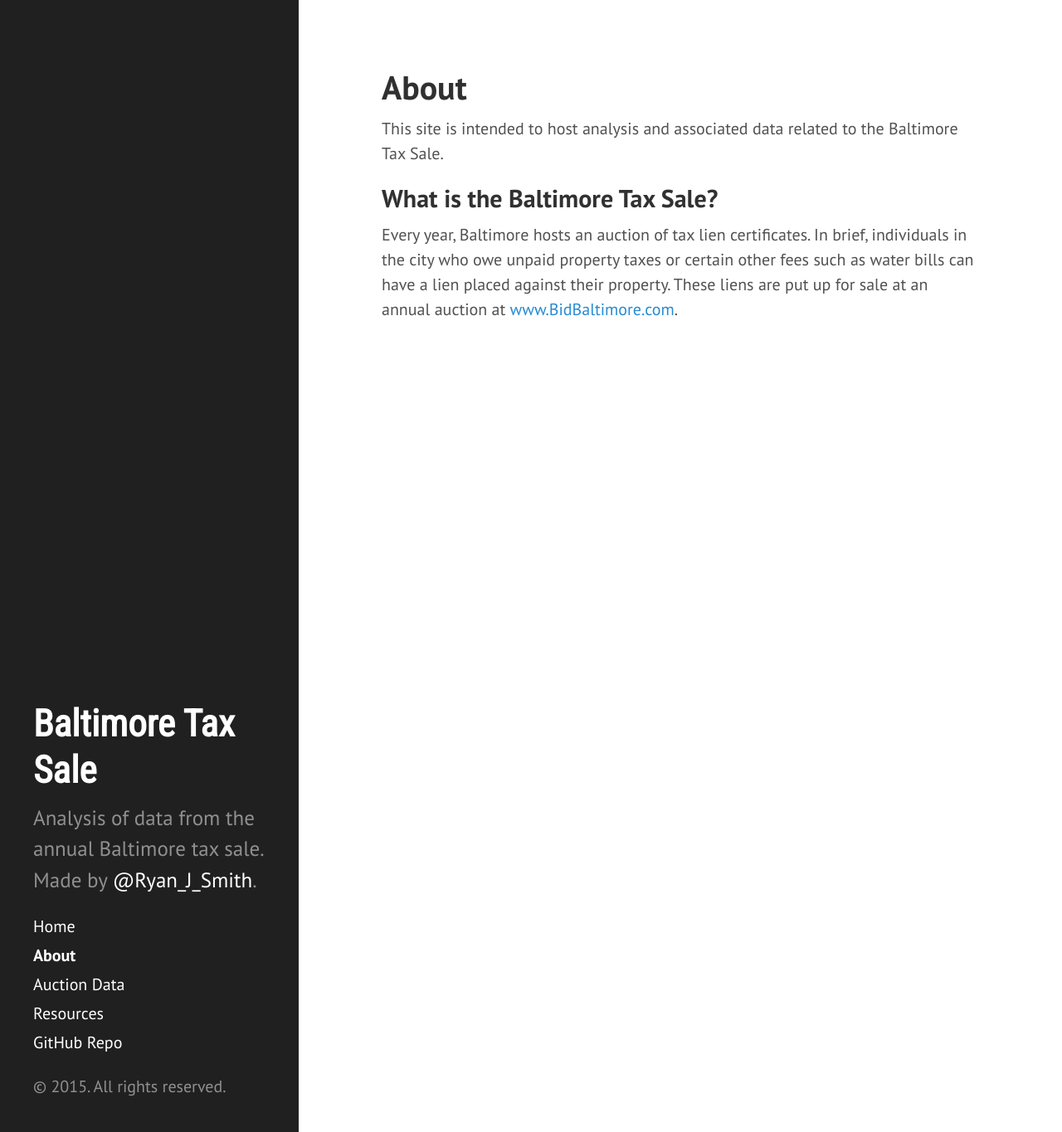
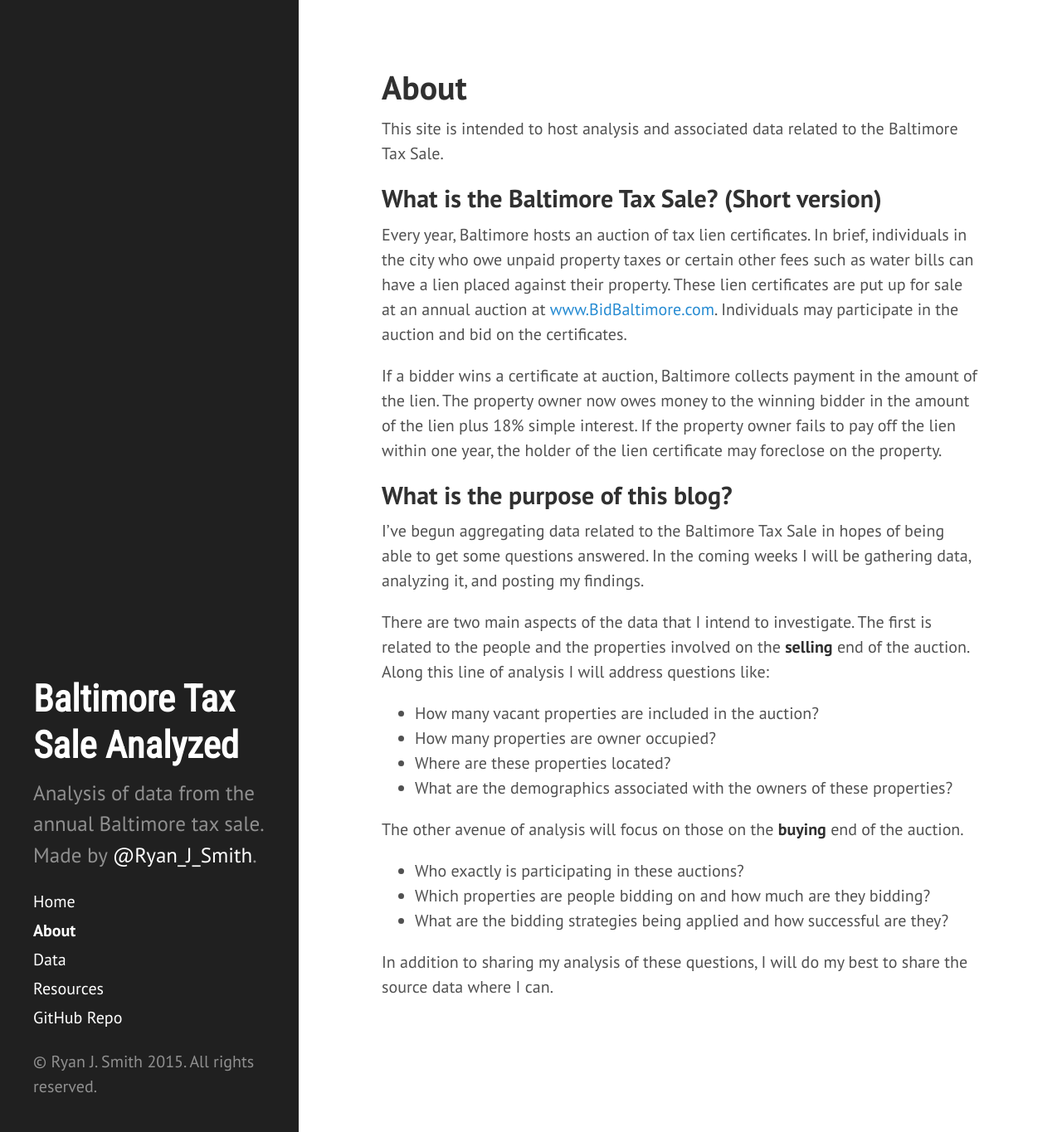
Before and after one commit to Ryan-J-Smith/baltimore-tax-sale, a Jekyll site: the page built from about.md, in a window 1280 px wide and 1365 px high. Shown: the whole window at 83% size. Built offline with Jekyll 4.4.1, drawn with Linux system fonts in a browser that asks for light colours; Markdown is read by kramdown in place of the engine named in the settings.

Commit message:
First site update

```diff
--- a/_config.yml
+++ b/_config.yml
@@ -7,7 +7,7 @@ permalink:        pretty
 relative_permalinks: true
 
 # Setup
-title:            Baltimore Tax Sale
+title:            Baltimore Tax Sale Analyzed
 tagline:          'Data and Analysis'
 description:      'Analysis of data from the annual Baltimore tax sale. Made by <a href="https://twitter.com/Ryan_J_Smith" target="_blank">@Ryan_J_Smith</a>.'
 url:              http://Ryan-J-Smith.github.io/baltimore-tax-sale/
--- a/_includes/sidebar.html
+++ b/_includes/sidebar.html
@@ -12,11 +12,11 @@
     <nav class="sidebar-nav">
       <a class="sidebar-nav-item{% if page.url == site.baseurl %} active{% endif %}" href="{{ site.baseurl }}">Home</a>
       <a class="sidebar-nav-item{% if page.url == "/about/" %} active{% endif %}" href="{{ site.baseurl }}about/">About</a>
-      <a class="sidebar-nav-item{% if page.url == "/data/" %} active{% endif %}" href="{{ site.baseurl }}data/">Auction Data</a>
+      <a class="sidebar-nav-item{% if page.url == "/data/" %} active{% endif %}" href="{{ site.baseurl }}data/">Data</a>
       <a class="sidebar-nav-item{% if page.url == "/resources/" %} active{% endif %}" href="{{ site.baseurl }}resources/">Resources</a>
       <a class="sidebar-nav-item" href="{{ site.github.repo }}">GitHub Repo</a>
     </nav>
 
-    <p>&copy; {{ site.time | date: '%Y' }}. All rights reserved.</p>
+    <p>&copy; Ryan J. Smith {{ site.time | date: '%Y' }}. All rights reserved.</p>
   </div>
 </div>
--- a/about.md
+++ b/about.md
@@ -5,6 +5,27 @@ title: About
 
 This site is intended to host analysis and associated data related to the Baltimore Tax Sale.
 
-## What is the Baltimore Tax Sale?
+## What is the Baltimore Tax Sale? (Short version)
 
-Every year, Baltimore hosts an auction of tax lien certificates.  In brief, individuals in the city who owe unpaid property taxes or certain other fees such as water bills can have a lien placed against their property.  These liens are put up for sale at an annual auction at [www.BidBaltimore.com](http://www.bidbaltimore.com).
+Every year, Baltimore hosts an auction of tax lien certificates.  In brief, individuals in the city who owe unpaid property taxes or certain other fees such as water bills can have a lien placed against their property.  These lien certificates are put up for sale at an annual auction at [www.BidBaltimore.com](http://www.bidbaltimore.com).  Individuals may participate in the auction and bid on the certificates.
+
+If a bidder wins a certificate at auction, Baltimore collects payment in the amount of the lien.  The property owner now owes money to the winning bidder in the amount of the lien plus 18% simple interest.  If the property owner fails to pay off the lien within one year, the holder of the lien certificate may foreclose on the property.
+
+## What is the purpose of this blog?
+
+I've begun aggregating data related to the Baltimore Tax Sale in hopes of being able to get some questions answered.  In the coming weeks I will be gathering data, analyzing it, and posting my findings.
+
+There are two main aspects of the data that I intend to investigate.  The first is related to the people and the properties involved on the **selling** end of the auction.  Along this line of analysis I will address questions like:
+
+* How many vacant properties are included in the auction?
+* How many properties are owner occupied?
+* Where are these properties located?
+* What are the demographics associated with the owners of these properties?
+
+The other avenue of analysis will focus on those on the **buying** end of the auction.
+
+* Who exactly is participating in these auctions?
+* Which properties are people bidding on and how much are they bidding?
+* What are the bidding strategies being applied and how successful are they?
+
+In addition to sharing my analysis of these questions, I will do my best to share the source data where I can.
```
Also changed, not shown: _posts/2015-09-11-welcome.md (+18 -1 lines), data.md (+6 -0 lines), resources.md (+23 -3 lines).
